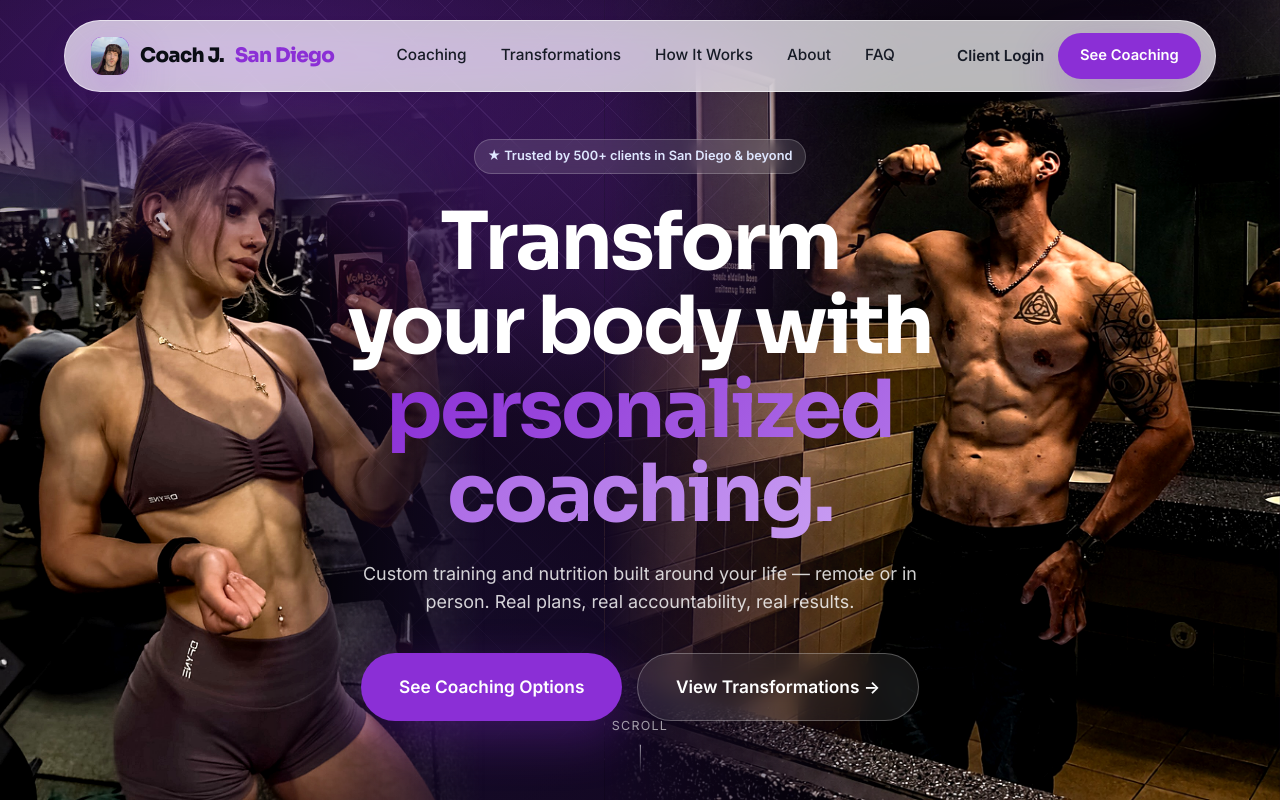
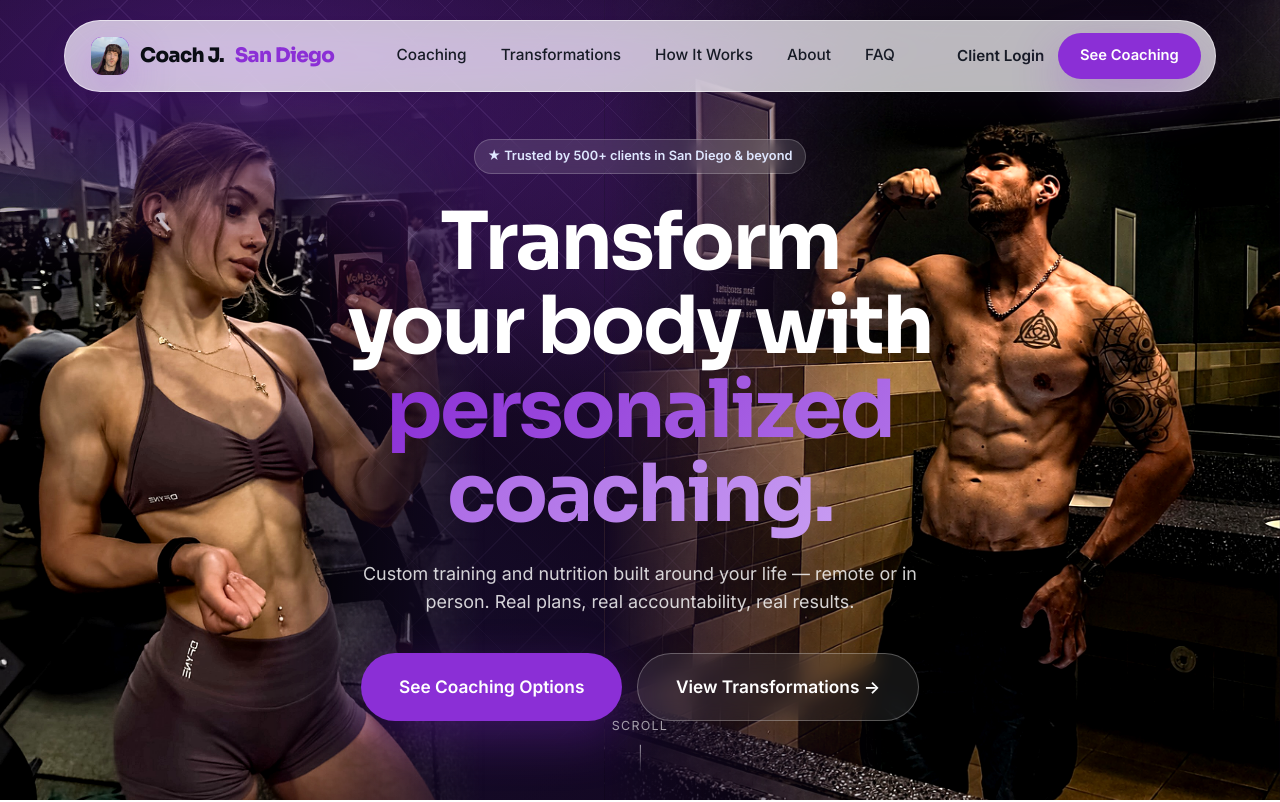
Before and after one commit to stevenson-pacificridgeway/coachjsd, a website: page index.html in a window 1280 px wide. Shown: the top 802 px of the page. Drawn offline with nearby package versions, Linux system fonts and the light colour scheme.

Commit message:
Align heads: nudge John down

```diff
--- a/assets/media.css
+++ b/assets/media.css
@@ -142,7 +142,7 @@ input:focus-visible, .faq-q:focus-visible {
   background-size: cover;
   opacity: 1;
   filter: brightness(1.08) contrast(1.05);
-  transform: scale(1.2); transform-origin: right bottom;
+  transform: scale(1.2) translateY(2.5%); transform-origin: right bottom;
   -webkit-mask-image: linear-gradient(90deg, transparent 0%, #000 42%), linear-gradient(180deg, transparent 0%, #000 28%);
   -webkit-mask-composite: source-in;
   mask-image: linear-gradient(90deg, transparent 0%, #000 42%), linear-gradient(180deg, transparent 0%, #000 28%);
```
